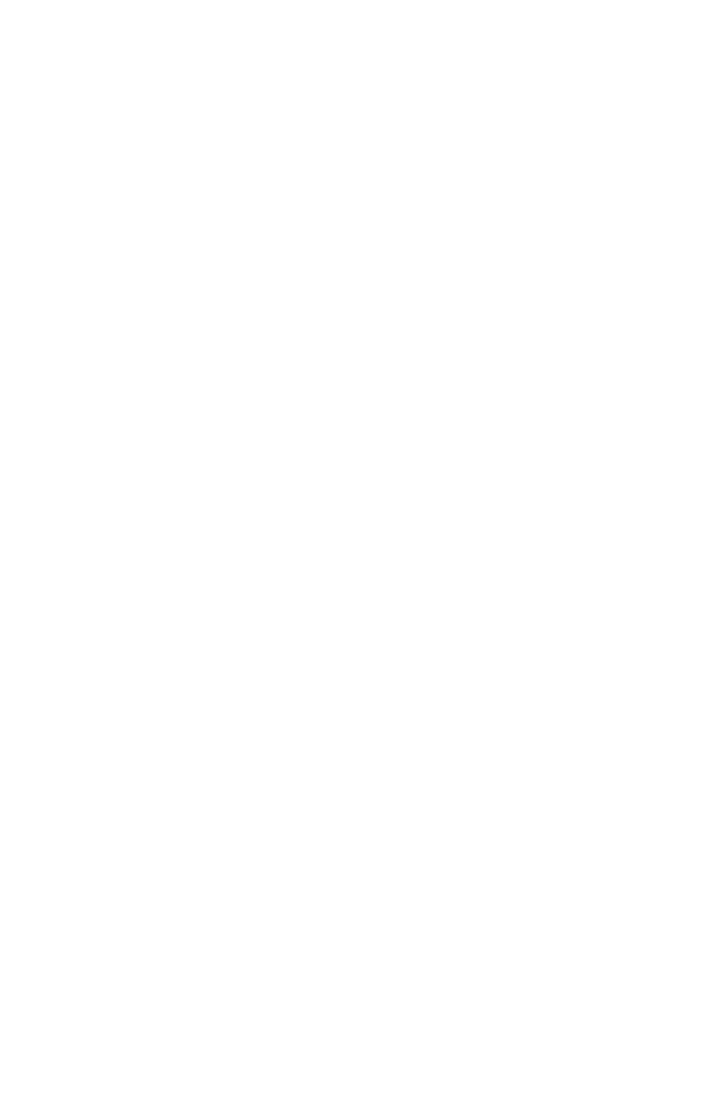
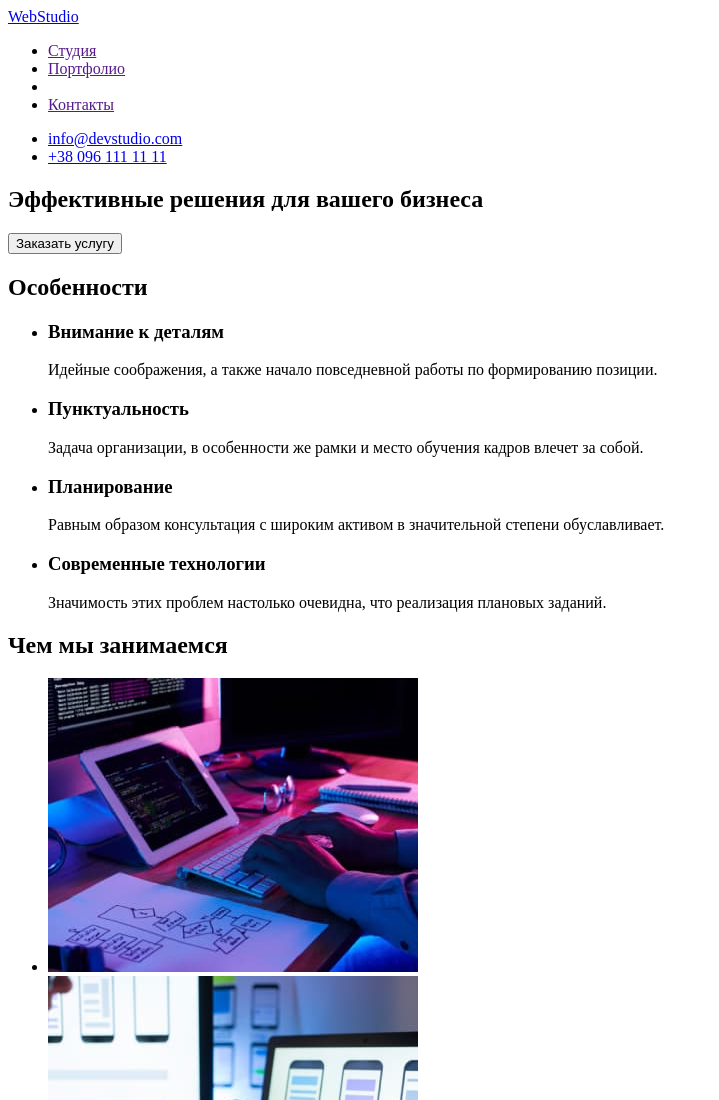
Before and after one commit to AnastasiiaDaieva/goit-markup-hw-01, a plain HTML site: page index.html in a window 1280 px wide. Shown: the top 1100 px of the page, without its empty margins (0-719 px from the left). Before the commit the page ends 800 px from the top, so only its background shows below. Drawn offline with Linux system fonts and the light colour scheme.

Commit message:
main markups added

```diff
--- a/index.html
+++ b/index.html
@@ -1,12 +1,71 @@
 <!DOCTYPE html>
-<html lang="en">
-<head>
-    <meta charset="UTF-8">
-    <meta http-equiv="X-UA-Compatible" content="IE=edge">
-    <meta name="viewport" content="width=device-width, initial-scale=1.0">
-    <title>Document</title>
-</head>
-<body>
-
-</body>
+<html lang="ru">
+  <head>
+    <meta charset="UTF-8" />
+    <meta http-equiv="X-UA-Compatible" content="IE=edge" />
+    <meta name="viewport" content="width=device-width, initial-scale=1.0" />
+    <title>WebStudio</title>
+  </head>
+  <body>
+    <header>
+      <a href="./">WebStudio</a>
+      <nav>
+        <ul>
+          <li><a href="">Студия</a></li>
+          <li><a href="">Портфолио</a></li>
+          <li><a href=""></a></li>
+          <li><a href="">Контакты</a></li>
+        </ul>
+      </nav>
+      <ul>
+        <li><a href="mailto:info@devstudio.com">info@devstudio.com</a></li>
+        <li><a href="tel:+380961111111">+38 096 111 11 11</a></li>
+      </ul>
+    </header>
+    <main>
+      <section>
+        <h1>Эффективные решения для вашего бизнеса</h1>
+        <button type="button">Заказать услугу</button>
+      </section>
+      <section>
+        <h2>Особенности</h2>
+        <ul>
+          <li>
+            <h3>Внимание к деталям</h3>
+            <p>Идейные соображения, а также начало повседневной работы по формированию позиции.</p>
+          </li>
+          <li>
+            <h3>Пунктуальность</h3>
+            <p>Задача организации, в особенности же рамки и место обучения кадров влечет за собой.</p>
+          </li>
+          <li>
+            <h3>Планирование</h3>
+            <p>Равным образом консультация с широким активом в значительной степени обуславливает.</p>
+          </li>
+          <li>
+            <h3>Современные технологии</h3>
+            <p>Значимость этих проблем настолько очевидна, что реализация плановых заданий.</p>
+          </li>
+        </ul>
+      </section>
+      <section>
+        <h2>Чем мы занимаемся</h2>
+        <ul>
+          <li><img src="./images/img_4.jpg" alt="руки на клавиатуре набирают текст" width="370" height="294" /></li>
+          <li><img src="./images/img-1.jpg" alt="человек с телефоном в руках" width="370" height="294" /></li>
+          <li><img src="./images/img-2.jpg" alt="планшет с палитрой цветов на выбор" width="370" height="294" /></li>
+        </ul>
+      </section>
+      <section>
+        <h2>Наша команда</h2>
+        <ul>
+          <li><img src="./images/img.jpg" alt="портрет улыбающегося человека" width="270" height="260" /></li>
+          <li><img src="./images/img__1.jpg" alt="портрет улыбающегося человека" width="270" height="260" /></li>
+          <li><img src="./images/img__2.jpg" alt="портрет улыбающегося человека" width="270" height="260" /></li>
+          <li><img src="./images/img-3.jpg" alt="портрет улыбающегося человека" width="270" height="260" /></li>
+        </ul>
+      </section>
+    </main>
+    <footer></footer>
+  </body>
 </html>
```
